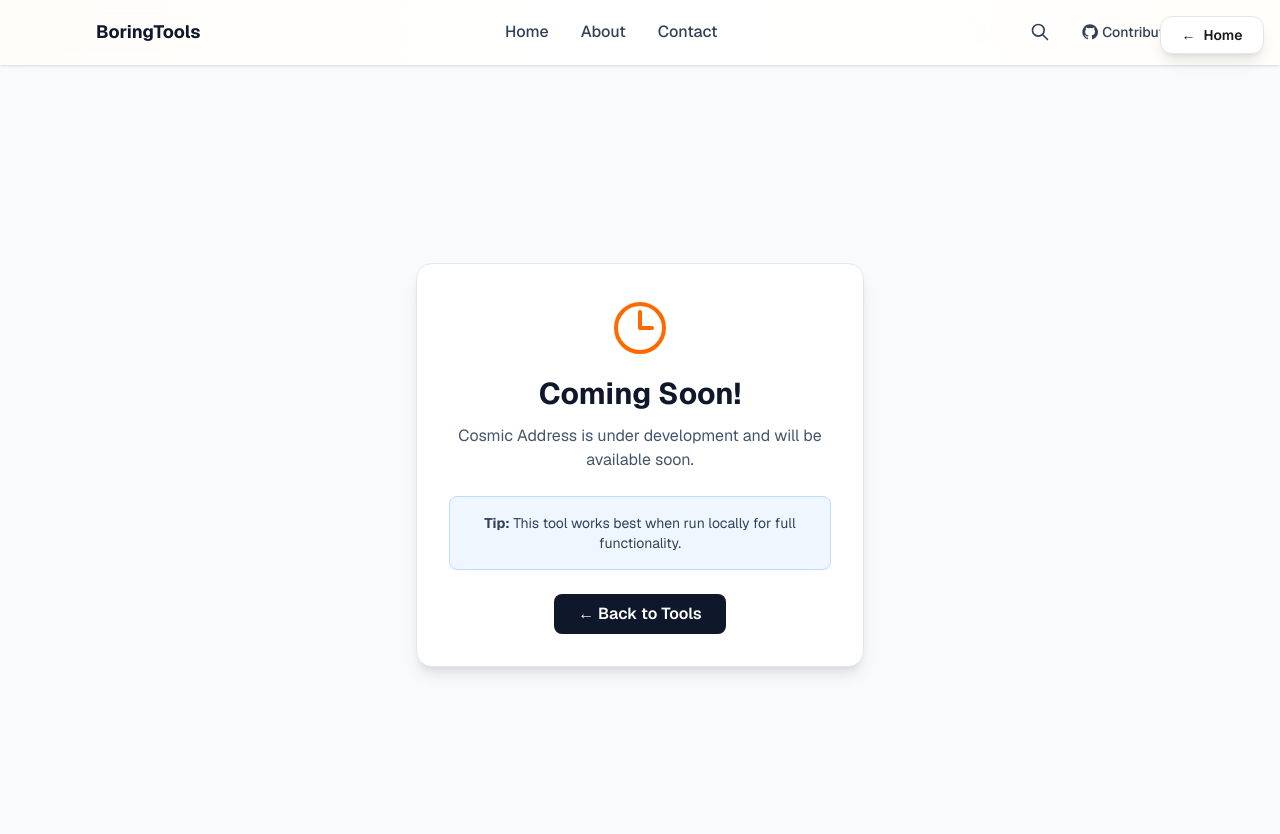
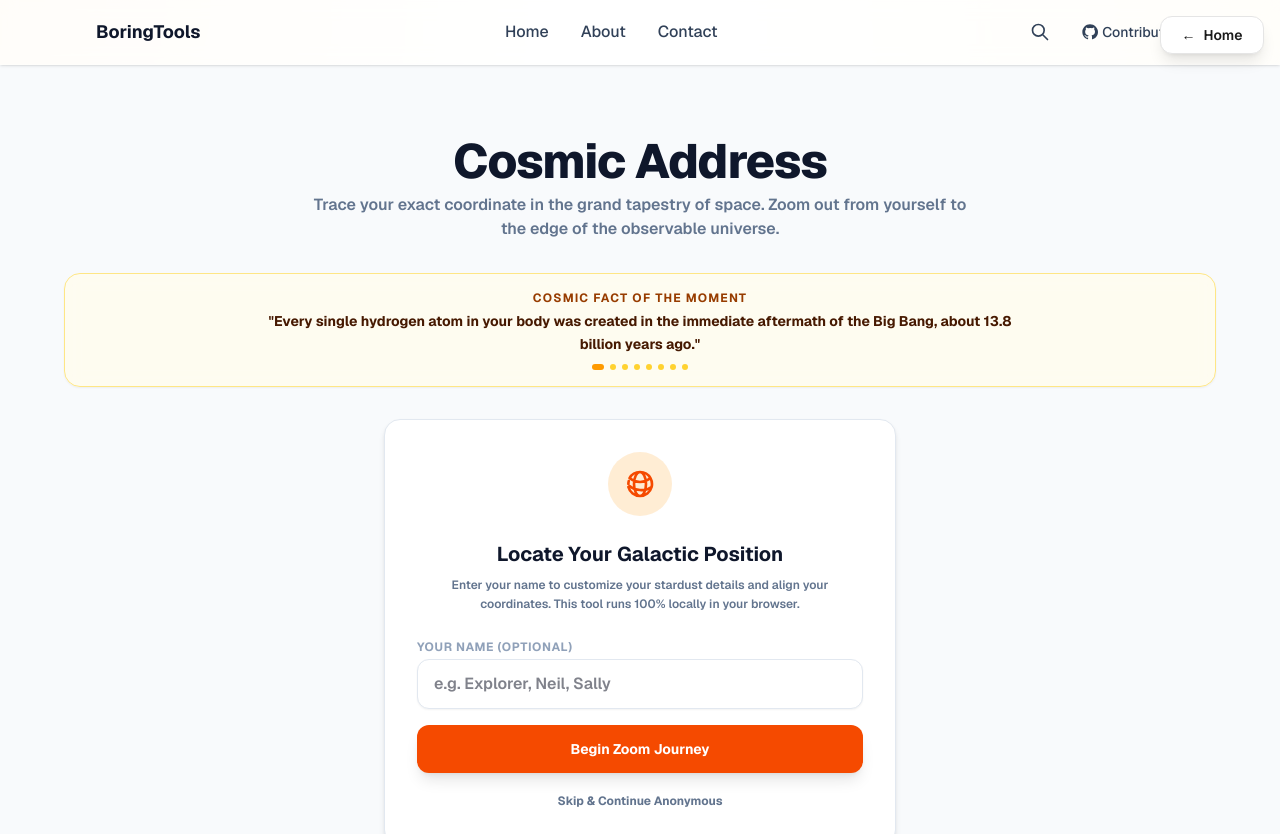
Before and after one commit to ius-sharma/boring-tools, a Next.js app: page /cosmic-address in a window 1280 px wide. Shown: the top 834 px of the page. Built offline with nearby package versions, Linux system fonts and the light colour scheme.

Commit message:
Somthing Cooking

```diff
--- a/app/cosmic-address/page.jsx
+++ b/app/cosmic-address/page.jsx
@@ -3,7 +3,7 @@
 import { useEffect, useState, useMemo } from "react";
 import ComingSoon from "@/app/components/ComingSoon";
 
-const TOOL_STATUS = "upcoming"; // Set to "live" to deploy and enable routing
+const TOOL_STATUS = "live"; // Set to "live" to deploy and enable routing
 
 const COSMIC_LEVELS = [
   {
--- a/app/tools-data.ts
+++ b/app/tools-data.ts
@@ -89,7 +89,7 @@ export const tools: Tool[] = [
   { id: "if-this-never-happened", name: "If This Never Happened", href: "/if-this-never-happened", category: "Learning", description: "Explore alternate history by simulating how the world would look today if a major event or invention never occurred.", status: "Live", isNew: true, isFeatured: true },
   { id: "your-weight-on-other-planets", name: "Your Weight on Other Planets", href: "/your-weight-on-other-planets", category: "Learning", description: "Calculate your weight, jump height, and lifting capacity across different planets and moons in our Solar System.", status: "Live", isNew: true, isFeatured: true },
   { id: "cosmic-calendar", name: "Cosmic Calendar", href: "/cosmic-calendar", category: "Learning", description: "Understand the scale of time by compressing the history of the universe into a calendar year and comparing it to your life.", status: "Live", isNew: true, isFeatured: true },
-  { id: "cosmic-address", name: "Cosmic Address", href: "/cosmic-address", category: "Learning", description: "Trace your exact location in the universe, zooming out from yourself to the edge of the observable universe with interactive visualizations.", status: "Upcoming", isNew: true, isFeatured: true },
+  { id: "cosmic-address", name: "Cosmic Address", href: "/cosmic-address", category: "Learning", description: "Trace your exact location in the universe, zooming out from yourself to the edge of the observable universe with interactive visualizations.", status: "Live", isNew: true, isFeatured: true },
   { id: "time-on-other-planets", name: "Time on Other Planets", href: "/time-on-other-planets", category: "Learning", description: "Compare planetary years, days, birthdays, and age across the Solar System with orbital maps and comparisons.", status: "Live", isNew: true, isFeatured: true }
 ];
 
```
Also changed, not shown: 1 other file (tests, documents, lock files or other folders).
